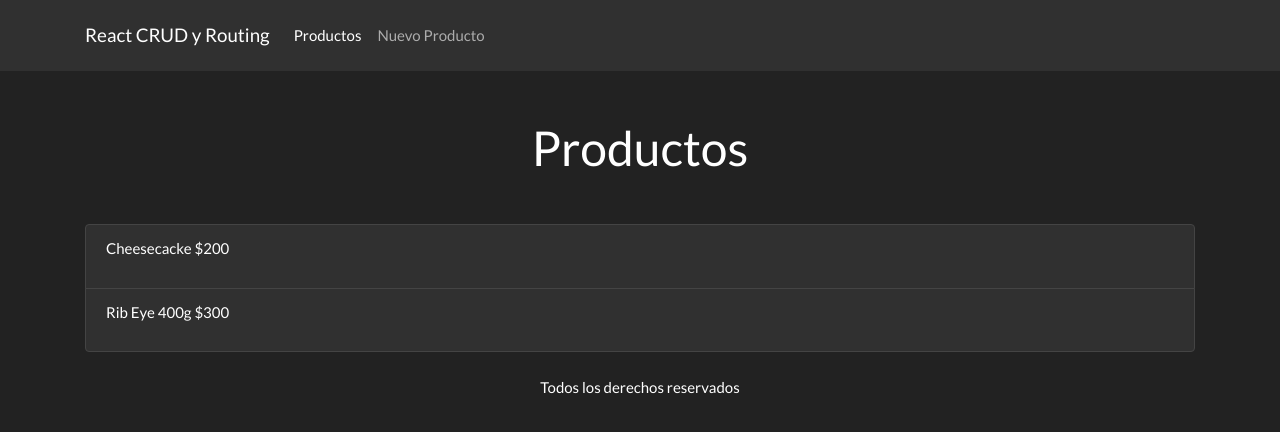
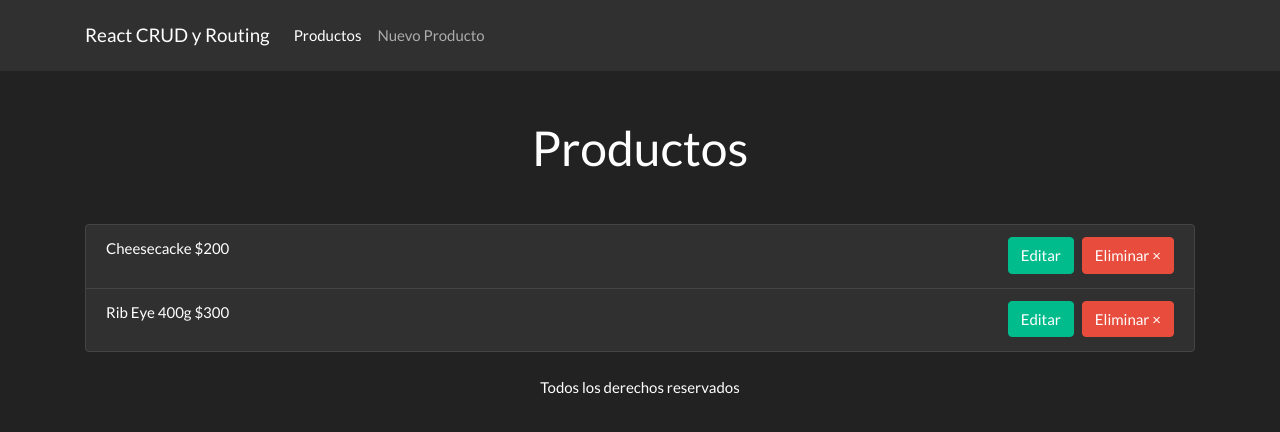
Before and after one commit to elmaximi/laboratorios, a React (Create React App) app: page /productos in a window 1280 px wide. Shown: the top 432 px of the page. Built offline with nearby package versions, Linux system fonts and the light colour scheme; data requests are answered from the project's data file.

Commit message:
implementamos botones de editar y eliminar datos

```diff
--- a/src/components/ProductoLista.js
+++ b/src/components/ProductoLista.js
@@ -2,6 +2,15 @@ import React from 'react';
 import { Link } from 'react-router-dom';
 
 function ProductoLista({producto}){
+
+
+    const eliminarProducto = id =>{
+        console.log('eliminando', id);
+        //TODO: Eliminar los registros
+    }
+
+
+
     return(
         <li data-categoria={producto.categoria} className="list-group-item d-flex justify-content-between
         alig-items-center">
@@ -10,7 +19,17 @@ function ProductoLista({producto}){
                 <span className="font-weight-blod">${producto.precioPlatillo}</span>
             </p>
             <div>
+                <Link to={'/productos/editar/${producto.id}'}
+                      className="btn btn-success mr-2"
+                >Editar</Link>
 
+                <button
+                type="button"
+                className="btn btn-danger"
+                onClick={() => eliminarProducto(producto.id)}
+                >
+                    Eliminar &times;
+                </button>
             </div>
         </li>
     )
```
